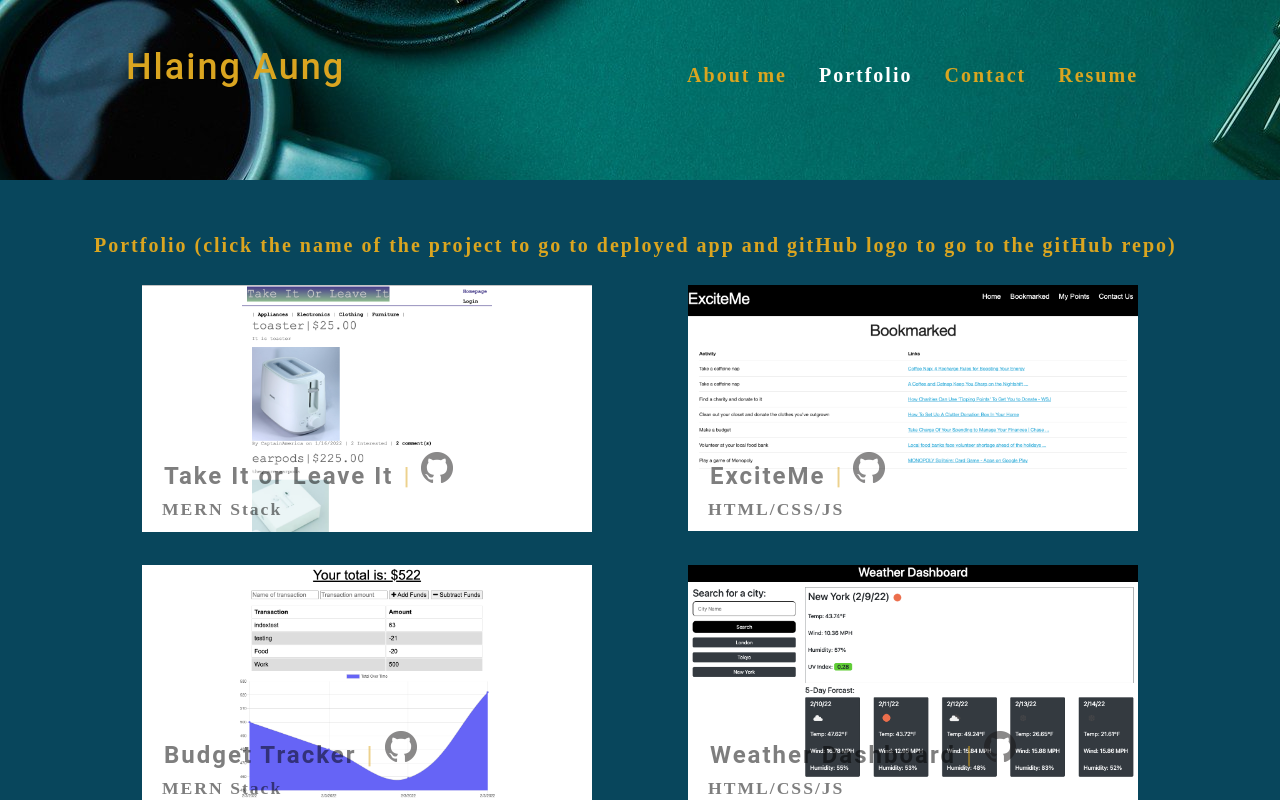
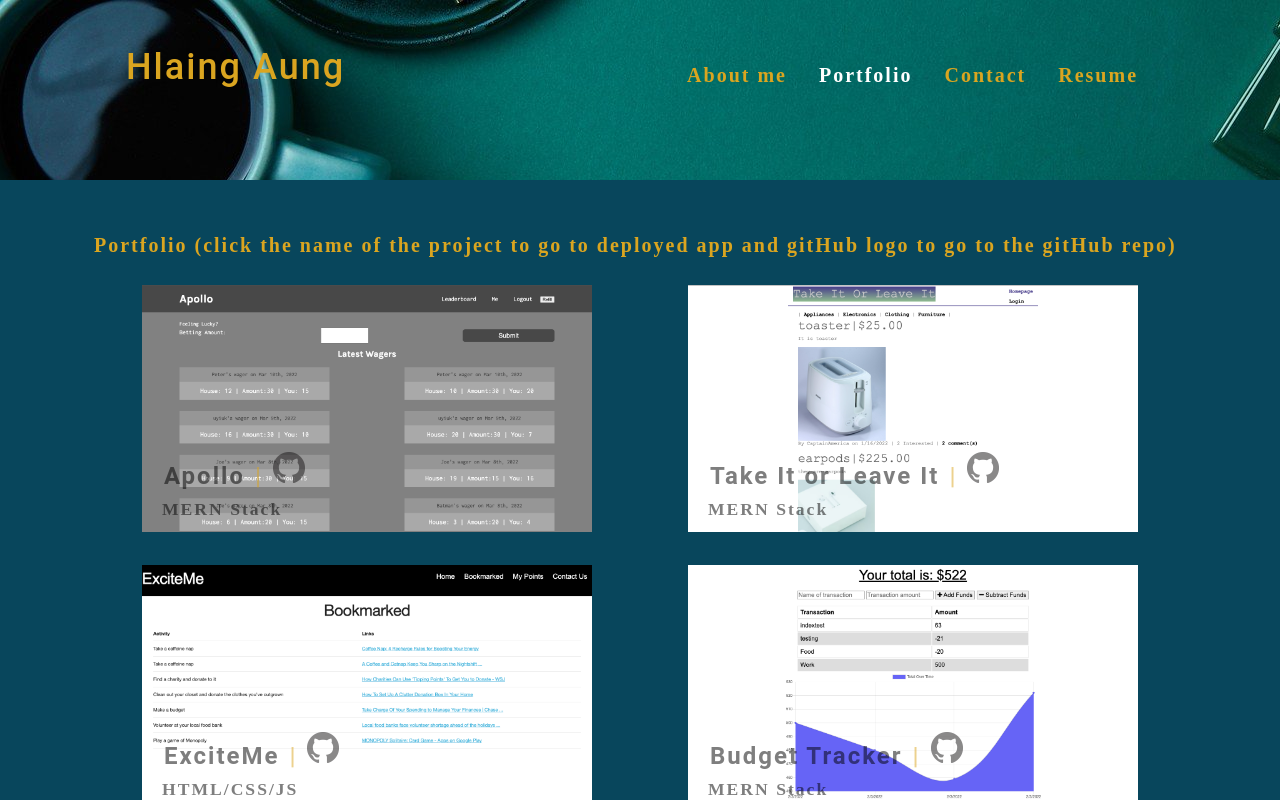
Before and after one commit to Hlaing56/react-portfolio, a React (Create React App) app: page / in a window 1280 px wide. Both pictures are taken after a click on the item "Portfolio". Shown: the top 800 px of the page. Built offline with nearby package versions, Linux system fonts and the light colour scheme.

Commit message:
added final proj

```diff
--- a/src/components/Portfolio/index.js
+++ b/src/components/Portfolio/index.js
@@ -6,10 +6,18 @@ import budget from "../../images/budget.png";
 import weather from "../../images/weather.png";
 import note from "../../images/note.png";
 import api from "../../images/api.png";
+import apollo from "../../images/Apollo.png";
 
 function Portfolio() {
 
     const [apps] = useState([
+        {
+            name: "Apollo",
+            appLink: "https://immense-bastion-87765.herokuapp.com/",
+            gitHub: "https://github.com/Hlaing56/apollo",
+            description: "MERN Stack",
+            pic: `${apollo}`,
+        },
         {
             name: "Take It or Leave It",
             appLink: "https://desolate-dusk-43697.herokuapp.com/",
```
Also changed, not shown: src/images/Apollo.png (added).
